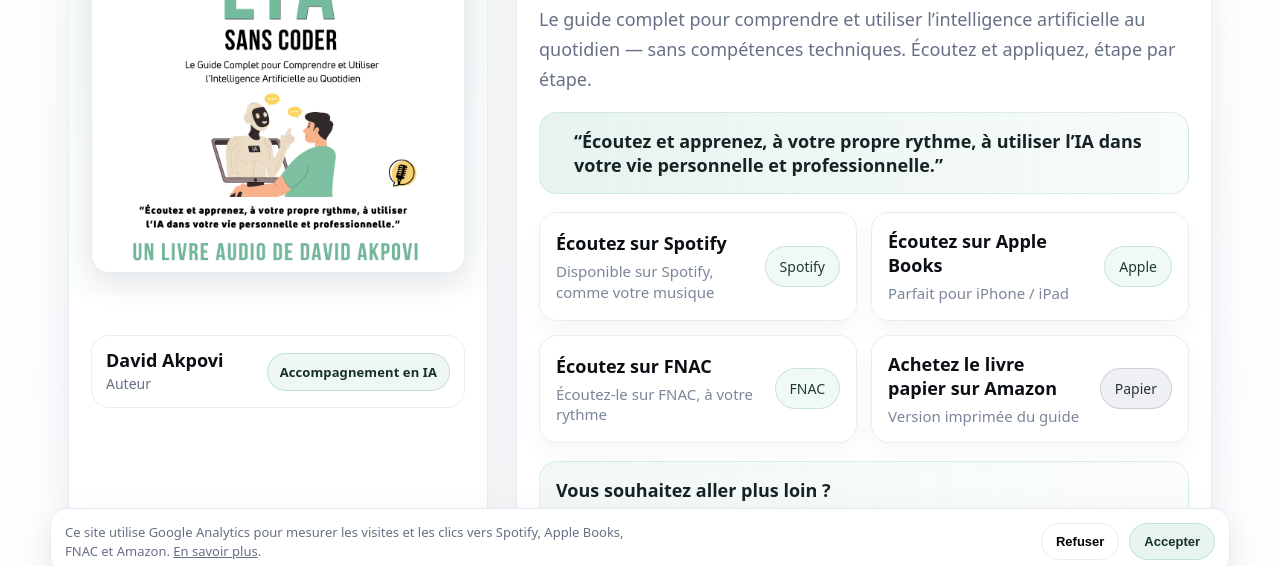
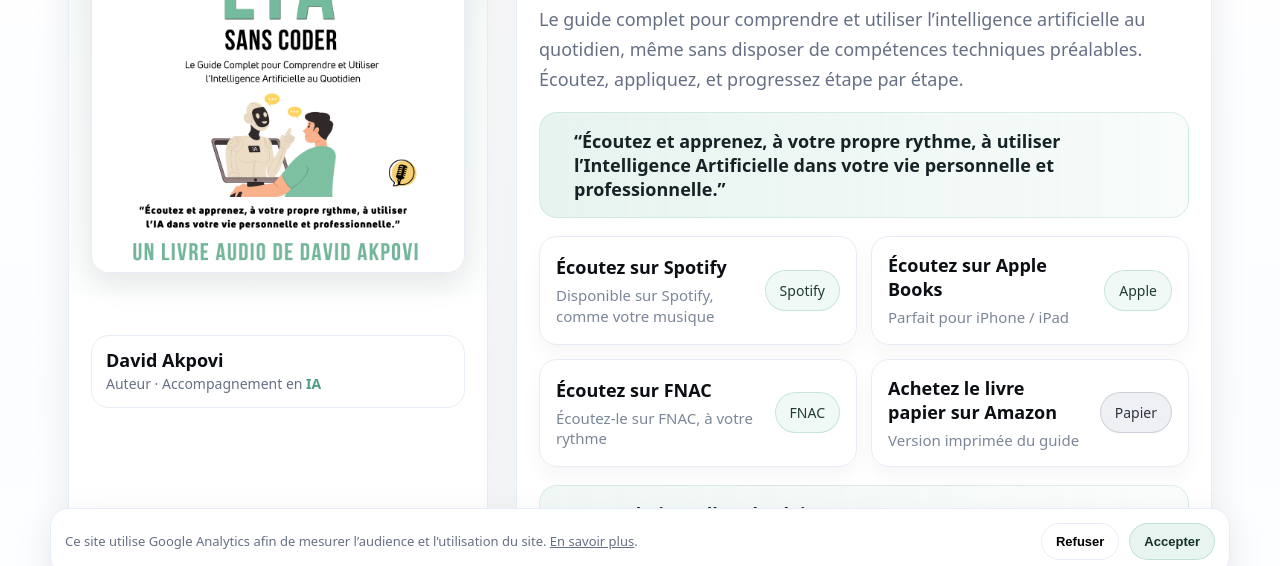
Before and after one commit to davidakpovi/comment-utiliser-ia-sans-coder, a plain HTML site: page index.html in a window 1280 px wide. Shown: the part 211-777 px from the top of the page. Drawn offline with Linux system fonts and the light colour scheme.

Commit message:
Update index.html

```diff
--- a/index.html
+++ b/index.html
@@ -87,6 +87,7 @@
     }
     .coverImg{
       width:100%;
+      height:auto;
       border-radius:18px;
       border:1px solid var(--line);
       background:#fff;
@@ -125,34 +126,9 @@
       white-space:nowrap;
     }
 
-    .pill{
-      font-size:14px;
-      padding:10px 14px;
-      border-radius:999px;
-      background:var(--mintSoft);
-      border:1px solid var(--mintLine);
-      color:#1f3b33;
-      white-space:nowrap;
-    }
-
-    /* ✅ NEW: badge “Consultant en IA” plus élégant (pas un bouton) */
-    .pill.role{
-      font-size:13px;
-      padding:9px 12px;
-      font-weight:700;
-      letter-spacing:.1px;
-      border-radius:999px;
-      background:rgba(120,191,166,.12);
-      border:1px solid rgba(120,191,166,.40);
-      color:#163128;
-      cursor:default;          /* important : pas “cliquable” */
-      user-select:none;
-    }
-
-    /* mobile : le badge passe en dessous si nécessaire, sans casser */
-    @media (max-width: 520px){
-      .pill.role{width:fit-content}
-    }
+    /* ✅ Même vert que le titre, uniquement sur "IA" */
+    .ia{color:var(--mintDeep)}
+    .authorRole .ia{font-weight:600;}
 
     /* Right: content */
     h1{
@@ -161,7 +137,6 @@
       line-height:1.05;
       letter-spacing:-.8px;
     }
-    .ia{color:var(--mintDeep)}
     .sub{
       margin:14px 0 0;
       color:var(--muted);
@@ -274,20 +249,8 @@
       line-height:1.55;
       max-width:78ch;
     }
-    .contactBtn{
-      display:inline-flex;
-      align-items:center;
-      justify-content:center;
-      gap:10px;
-      white-space:nowrap;
-      padding:12px 14px;
-      border-radius:999px;
-      border:1px solid var(--mintLine);
-      background:rgba(120,191,166,.16);
-      color:#163128;
-      font-weight:900;
-      text-decoration:none;
-    }
+
+    /* ✅ contact button + hover */
     .contactBtn{
       display:inline-flex;
       align-items:center;
@@ -307,24 +270,20 @@
         background-color .12s ease,
         border-color .12s ease;
     }
-
     .contactBtn:hover{
       transform: translateY(-1px);
       background: rgba(120,191,166,.22);
       border-color: rgba(120,191,166,.55);
       box-shadow: 0 12px 24px rgba(16,24,40,.10);
     }
-
     .contactBtn:active{
       transform: translateY(0);
       box-shadow: 0 8px 18px rgba(16,24,40,.08);
     }
-
     .contactBtn:focus-visible{
       outline: 3px solid rgba(120,191,166,.35);
       outline-offset: 3px;
     }
-
 
     /* Footer row */
     .foot{
@@ -379,6 +338,17 @@
       background:rgba(120,191,166,.18);
       color:#163128;
     }
+
+    /* ✅ CORRECTION MOBILE : cover moins envahissante + moins d'espace sous l'image */
+    @media (max-width: 700px){
+      .coverFrame{ padding-bottom:12px; }
+      .authorRow{ margin-top:12px; }
+
+      .coverImg{
+        max-height:420px;
+        object-fit:contain;
+      }
+    }
   </style>
 
   <!-- GA4 Consent Mode: default denied -->
@@ -419,11 +389,8 @@
           <div class="authorRow">
             <div class="authorMeta">
               <div class="authorName">David Akpovi</div>
-              <div class="authorRole">Auteur</div>
+              <div class="authorRole">Auteur · Accompagnement en <span class="ia">IA</span></div>
             </div>
-
-            <!-- ✅ badge élégant -->
-            <div class="pill role">Accompagnement en IA</div>
           </div>
         </div>
       </div>
@@ -433,17 +400,16 @@
         <div class="cardPad">
           <h1>Comment utiliser <span class="ia">l’IA</span> sans coder</h1>
           <p class="sub">
-            Le guide complet pour comprendre et utiliser l’intelligence artificielle au quotidien — sans compétences techniques.
-            Écoutez et appliquez, étape par étape.
+            Le guide complet pour comprendre et utiliser l’intelligence artificielle au quotidien, même sans disposer de compétences techniques préalables.
+            <br>Écoutez, appliquez, et progressez étape par étape.
           </p>
 
           <div class="quote">
             <div class="quoteBar"></div>
-            <p class="quoteText">“Écoutez et apprenez, à votre propre rythme, à utiliser l’IA dans votre vie personnelle et professionnelle.”</p>
+            <p class="quoteText">“Écoutez et apprenez, à votre propre rythme, à utiliser l’Intelligence Artificielle dans votre vie personnelle et professionnelle.”</p>
           </div>
 
           <div class="btnGrid" aria-label="Liens vers les plateformes">
-
             <!-- Spotify -->
             <a class="btnCard track"
                href="https://open.spotify.com/show/3nbFhmxTn1VJFfg9yzoR8n?si=iYBng47_TQSnzfAlQTI15Q"
@@ -495,7 +461,6 @@
               </div>
               <div class="badge paper">Papier</div>
             </a>
-
           </div>
 
           <!-- Contact section -->
@@ -533,7 +498,7 @@
   <!-- Consent banner -->
   <div class="consent" id="consent">
     <p>
-      Ce site utilise Google Analytics pour mesurer les visites et les clics vers Spotify, Apple Books, FNAC et Amazon.
+      Ce site utilise Google Analytics afin de mesurer l’audience et l’utilisation du site.
       <a href="privacy.html">En savoir plus</a>.
     </p>
     <div class="actions">
@@ -543,11 +508,9 @@
   </div>
 
   <script>
-    // ---------- Basics ----------
     document.getElementById("year").textContent = new Date().getFullYear();
 
-    // ---------- Consent ----------
-    const CONSENT_KEY = "ga4_consent_v1"; // 'granted' | 'denied'
+    const CONSENT_KEY = "ga4_consent_v1";
     const banner = document.getElementById("consent");
 
     function applyConsent(value){
@@ -579,7 +542,6 @@
       banner.style.display = "flex";
     });
 
-    // ---------- Outbound click tracking (CTR) ----------
     document.querySelectorAll("a.track").forEach(a=>{
       a.addEventListener("click", ()=>{
         gtag('event', 'outbound_click', {
```
Lines whose indentation alone changed are shown as unchanged.
